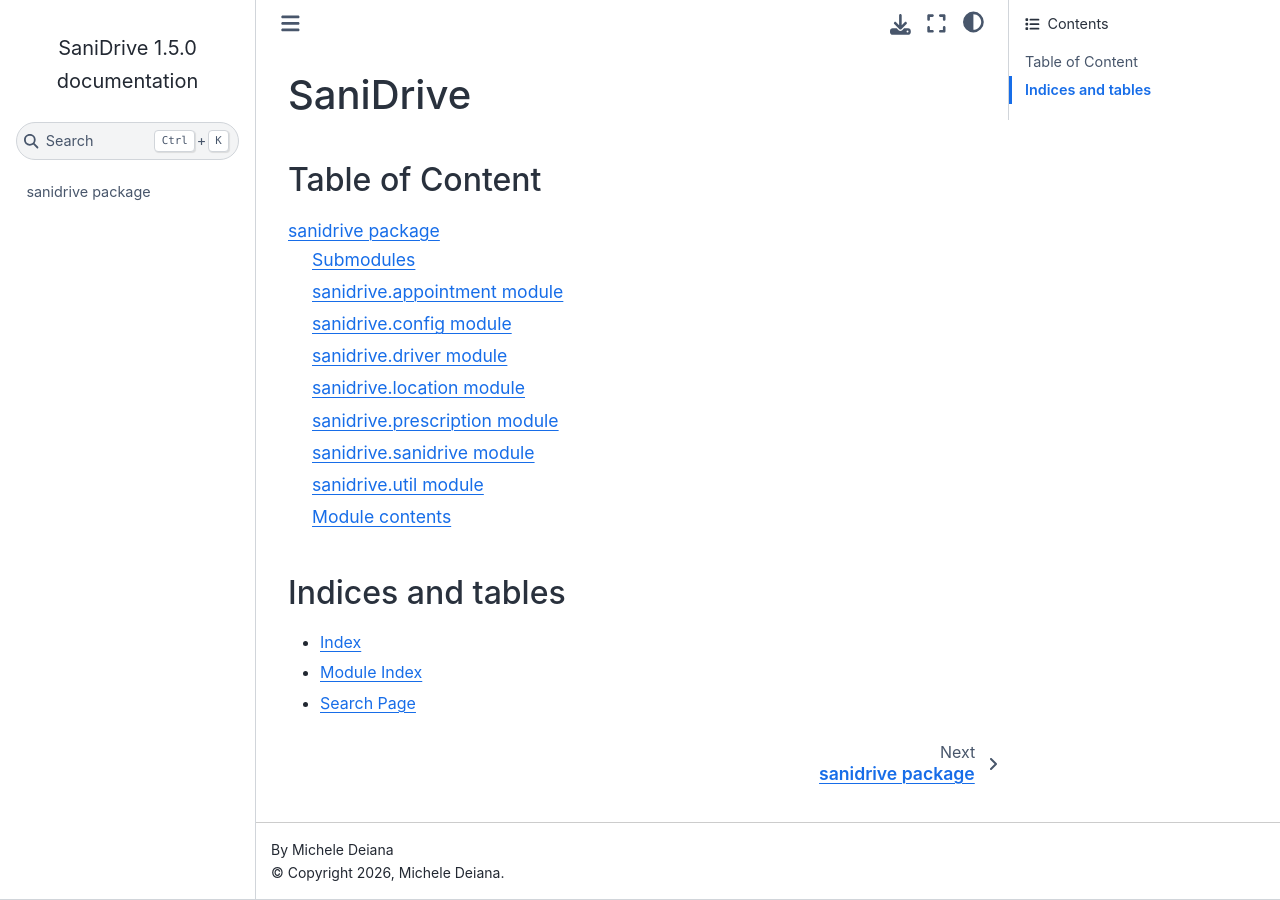
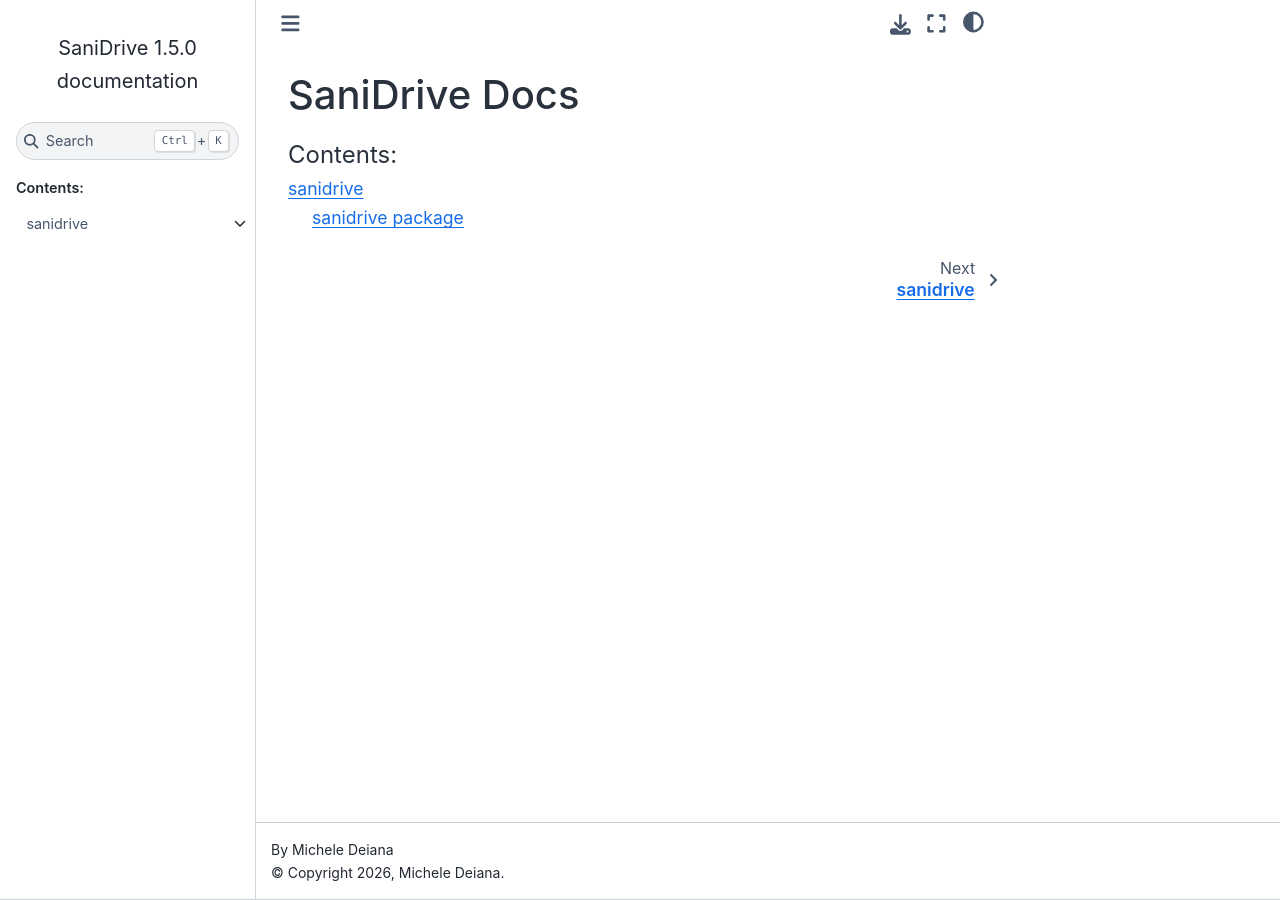
Before and after one commit to mdeiana/SaniDrive, a Sphinx documentation site: the page built from docs/source/index.rst, in a window 1280 px wide. Built offline with Sphinx 7.4.7 and the Sphinx Book theme 1.1.4, drawn with Linux system fonts in a browser that asks for light colours.

Commit message:
docs: rebuild docs
sphinx shows annoying warnings when building docs, I deleted the trailing part of sanidrive.rst to try to fix but the warnings persist; the built docs don't seem influenced anyway

```diff
--- a/docs/source/conf.py
+++ b/docs/source/conf.py
@@ -24,7 +24,8 @@
 extensions = [
     'sphinx.ext.napoleon',
     'sphinx.ext.autodoc',
-    'myst_parser'
+    'sphinx.ext.viewcode',
+#    'myst_parser',
 ]
 
 templates_path = ['_templates']
@@ -34,13 +35,15 @@
 napoleon_numpy_docstring = True
 napoleon_use_param = True
 napoleon_use_rtype = True
+napoleon_include_init_with_doc = True
 napoleon_include_private_with_doc = True
 
 autodoc_default_options = {
 	'members': True,
 	#'special-members': True,
 	'private-members': True,
-	'member-order': 'bysource'
+	'member-order': 'bysource',
+    "typehints" : "description", # : "signature"
 }
 
 autoclass_content = 'class'
--- a/docs/source/index.rst
+++ b/docs/source/index.rst
@@ -1,25 +1,13 @@
 .. SaniDrive documentation master file, created by
-   sphinx-quickstart on Sun Nov  3 19:40:47 2024.
+   sphinx-quickstart on Mon Oct 26 19:25:27 2026.
    You can adapt this file completely to your liking, but it should at least
    contain the root `toctree` directive.
 
+SaniDrive Docs
 =======================
-SaniDrive
-=======================
-
-
-Table of Content
-================
 
 .. toctree::
    :maxdepth: 2
+   :caption: Contents:
 
-   sanidrive
-
-
-Indices and tables
-==================
-
-* :ref:`genindex`
-* :ref:`modindex`
-* :ref:`search`
+   modules
--- a/docs/source/sanidrive.rst
+++ b/docs/source/sanidrive.rst
@@ -59,11 +60,3 @@ sanidrive.util module
    :members:
    :show-inheritance:
    :undoc-members:
-
-Module contents
----------------
-
-.. automodule:: sanidrive
-   :members:
-   :show-inheritance:
-   :undoc-members:
```
Also changed, not shown: other parts of docs/source/sanidrive.rst (+1 -0 lines), 2 other files.
